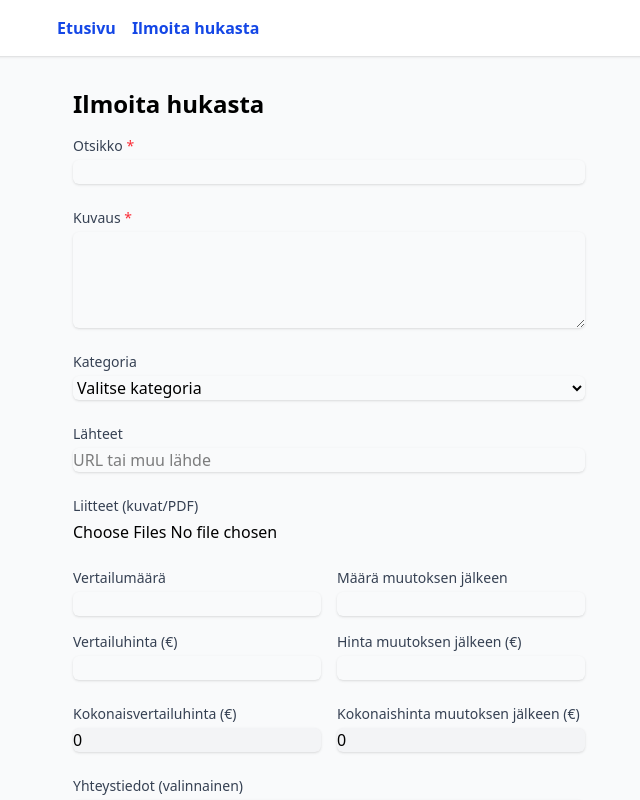
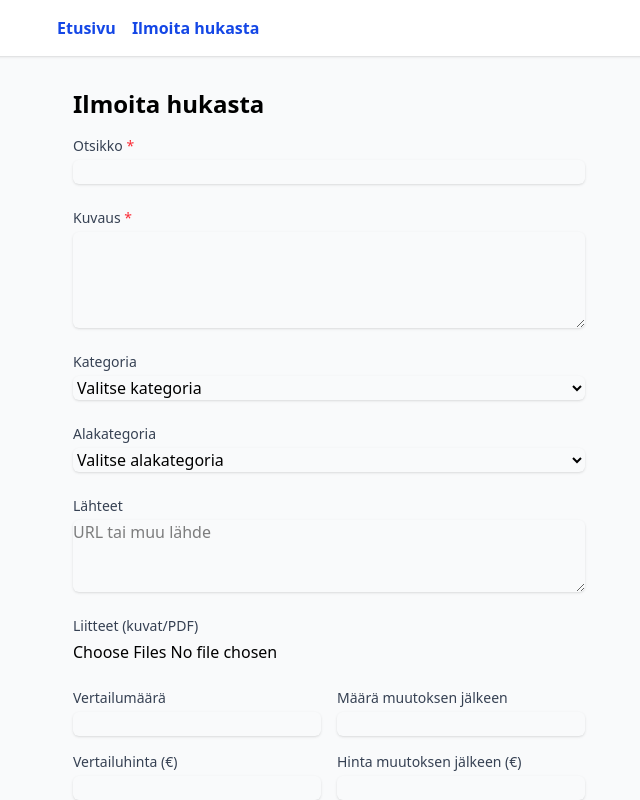
Before and after one commit to sakkess/haaskausvahti, a React (Vite) app: page /ilmoita in a window 1280 px wide. Shown: the top 800 px of the page, without its empty margins (311-951 px from the left). Built offline with nearby package versions, Linux system fonts and the light colour scheme.

Commit message:
Added alakategoria dropdown and updated api/reports.js to update table

```diff
--- a/api/reports.js
+++ b/api/reports.js
@@ -24,9 +24,16 @@ export default function handler(req, res) {
         .insert([{
           otsikko: fields.otsikko,
           kuvaus: fields.kuvaus,
-          sijainti: fields.sijainti,
           kategoria: fields.kategoria,
+          alakategoria: fields.alakategoria || null,
+          lahteet: fields.lahteet || null,
           yhteystiedot: fields.yhteystiedot || null,
+          vertailu_maara: fields.vertailu_maara || null,
+          maara_muutoksen_jalkeen: fields.maara_muutoksen_jalkeen || null,
+          vertailuhinta: fields.vertailuhinta || null,
+          hinta_muutoksen_jalkeen: fields.hinta_muutoksen_jalkeen || null,
+          kokonaisvertailuhinta: fields.kokonaisvertailuhinta || null,
+          kokonaishinta_muutoksen_jalkeen: fields.kokonaishinta_muutoksen_jalkeen || null,
         }])
         .select();
 
--- a/src/routes/Ilmoita.jsx
+++ b/src/routes/Ilmoita.jsx
@@ -4,6 +4,12 @@ export default function Ilmoita() {
   const [otsikko, setOtsikko] = useState('');
   const [kuvaus, setKuvaus] = useState('');
   const [kategoria, setKategoria] = useState('');
+  const [alakategoria, setAlakategoria] = useState('');
+  // just below your first useState block:
+useEffect(() => {
+  setAlakategoria('');
+}, [kategoria]);
+
   const [liitteet, setLiitteet] = useState(null);
   const [lahteet, setLahteet] = useState('');
   const [yhteystiedot, setYhteystiedot] = useState('');
@@ -26,6 +32,14 @@ export default function Ilmoita() {
     'Muu'
   ];
 
+  // Generate alakategoria options based on selected kategoria
+  const alakategoriavaihtoehdot = kategoria
+    ? [
+        `${kategoria} 1`,
+        `${kategoria} 2`
+      ]
+    : [];
+
   // Recompute totals whenever base values change
   useEffect(() => {
     const vm = parseFloat(vertailuMaara) || 0;
@@ -46,19 +60,23 @@ export default function Ilmoita() {
     formData.append('otsikko', otsikko);
     formData.append('kuvaus', kuvaus);
     formData.append('kategoria', kategoria);
+    formData.append('alakategoria', alakategoria);
     formData.append('lahteet', lahteet);
     formData.append('yhteystiedot', yhteystiedot || '');
+
     // Attachments
     if (liitteet) {
       Array.from(liitteet).forEach((file) =>
         formData.append('liitteet', file)
       );
     }
+
     // Quantities & prices
     formData.append('vertailu_maara', vertailuMaara);
     formData.append('maara_muutoksen_jalkeen', maaraMuutoksenJalkeen);
     formData.append('vertailuhinta', vertailuhinta);
     formData.append('hinta_muutoksen_jalkeen', hintaMuutoksenJalkeen);
+
     // Computed totals
     formData.append('kokonaisvertailuhinta', kokonaisVertailuhinta);
     formData.append(
@@ -80,6 +98,7 @@ export default function Ilmoita() {
       setOtsikko('');
       setKuvaus('');
       setKategoria('');
+      setAlakategoria('');
       setLahteet('');
       setLiitteet(null);
       setYhteystiedot('');
@@ -139,8 +158,31 @@ export default function Ilmoita() {
             className="mt-1 block w-full border-gray-300 rounded-md shadow-sm"
           >
             <option value="">Valitse kategoria</option>
-            {kategoriat.map(cat => (
-              <option key={cat} value={cat}>{cat}</option>
+            {kategoriat.map((cat) => (
+              <option key={cat} value={cat}>
+                {cat}
+              </option>
+            ))}
+          </select>
+        </div>
+
+        {/* Alakategoria */}
+        <div>
+          <label htmlFor="alakategoria" className="block text-sm font-medium text-gray-700">
+            Alakategoria
+          </label>
+          <select
+            id="alakategoria"
+            value={alakategoria}
+            onChange={(e) => setAlakategoria(e.target.value)}
+            disabled={!kategoria}
+            className="mt-1 block w-full border-gray-300 rounded-md shadow-sm"
+          >
+            <option value="">Valitse alakategoria</option>
+            {alakategoriavaihtoehdot.map((opt) => (
+              <option key={opt} value={opt}>
+                {opt}
+              </option>
             ))}
           </select>
         </div>
@@ -150,9 +192,9 @@ export default function Ilmoita() {
           <label htmlFor="lahteet" className="block text-sm font-medium text-gray-700">
             Lähteet
           </label>
-          <input
+          <textarea
             id="lahteet"
-            type="text"
+            rows="3"
             placeholder="URL tai muu lähde"
             value={lahteet}
             onChange={(e) => setLahteet(e.target.value)}
@@ -185,7 +227,7 @@ export default function Ilmoita() {
               type="number"
               step="any"
               value={vertailuMaara}
-              onChange={e => setVertailuMaara(e.target.value)}
+              onChange={(e) => setVertailuMaara(e.target.value)}
               className="mt-1 block w-full border-gray-300 rounded-md shadow-sm"
             />
           </div>
@@ -198,7 +240,7 @@ export default function Ilmoita() {
               type="number"
               step="any"
               value={maaraMuutoksenJalkeen}
-              onChange={e => setMaaraMuutoksenJalkeen(e.target.value)}
+              onChange={(e) => setMaaraMuutoksenJalkeen(e.target.value)}
               className="mt-1 block w-full border-gray-300 rounded-md shadow-sm"
             />
           </div>
@@ -211,7 +253,7 @@ export default function Ilmoita() {
               type="number"
               step="any"
               value={vertailuhinta}
-              onChange={e => setVertailuhinta(e.target.value)}
+              onChange={(e) => setVertailuhinta(e.target.value)}
               className="mt-1 block w-full border-gray-300 rounded-md shadow-sm"
             />
           </div>
@@ -224,7 +266,7 @@ export default function Ilmoita() {
               type="number"
               step="any"
               value={hintaMuutoksenJalkeen}
-              onChange={e => setHintaMuutoksenJalkeen(e.target.value)}
+              onChange={(e) => setHintaMuutoksenJalkeen(e.target.value)}
               className="mt-1 block w-full border-gray-300 rounded-md shadow-sm"
             />
           </div>
```
